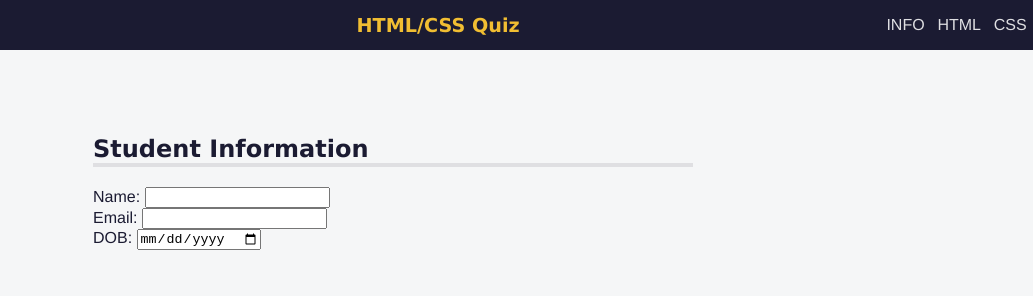
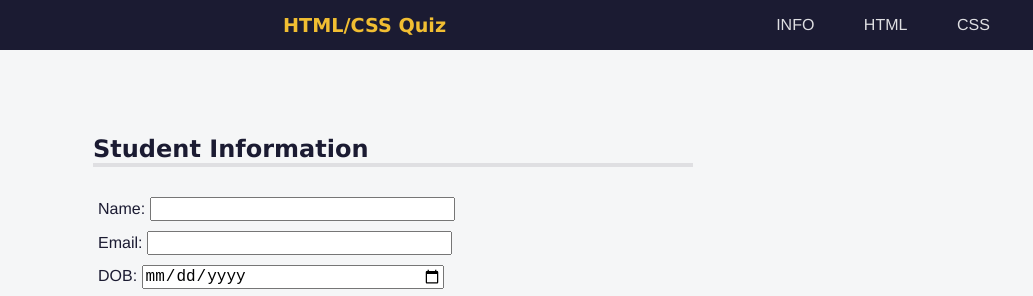
Before and after one commit to lengleman-spec/quiz-exercise, a plain HTML site: page index.html in a window 1280 px wide. Shown: the top 296 px of the page, 247-1280 px from the left. Drawn offline with Linux system fonts and the light colour scheme.

Commit message:
rearranged order of css rules to fix specificity issues

```diff
--- a/styles.css
+++ b/styles.css
@@ -15,14 +15,14 @@ header {
   top: 0;
 }
 
-main {
-  padding-top: 25px;
-}
-
-section {
-  width: 80%;
-  max-width: 600px;
-  margin: 0 auto 10px;
+#logo {
+  width: max(
+    10rem,
+    18vw
+  ); /* used the width() to set the minimum value for the img */
+  background-color: #0a0a23;
+  aspect-ratio: 35 / 4;
+  padding: 0.4rem;
 }
 
 h1 {
@@ -31,22 +31,12 @@ h1 {
   text-align: center;
 }
 
-h1,
-h2 {
-  font-family: Verdana, Tahoma;
+nav {
+  width: 50%;
+  max-width: 300px;
+  height: 50px;
 }
 
-h2 {
-  border-bottom: 4px solid #dfdfe2;
-  margin-top: 0;
-  padding-top: 60px;
-}
-
-h3::before {
-  content: "Question #";
-}
-
-/* NAVBAR */
 nav > ul {
   /*Used the child combinator selector (>) Targets all children of <nav> that are <ul>s */
   display: flex;
@@ -77,14 +67,52 @@ li > a {
   text-decoration: none;
 }
 
-#logo {
-  width: max(
-    10rem,
-    18vw
-  ); /* used the width() to set the minimum value for the img */
-  background-color: #0a0a23;
-  aspect-ratio: 35 / 4;
-  padding: 0.4rem;
+main {
+  padding-top: 25px;
+}
+
+section {
+  width: 80%;
+  max-width: 600px;
+  margin: 0 auto 10px;
+}
+
+h1,
+h2 {
+  font-family: Verdana, Tahoma;
+}
+
+h2 {
+  border-bottom: 4px solid #dfdfe2;
+  margin-top: 0;
+  padding-top: 60px;
+}
+
+.info {
+  padding: 10px 0 0 5px;
+}
+
+.formrow {
+  margin-top: 30px;
+  padding: 0px 15px;
+}
+
+input {
+  font-size: 1rem;
+}
+
+.info input {
+  width: 50%;
+  text-align: left;
+}
+
+.info label {
+  width: 10%;
+  min-width: 55px;
+}
+
+h3::before {
+  content: "Question #";
 }
 
 /* The following block of code makes the 'questions' labels invisible to the eye while still being able to be read by screen readers */
```
